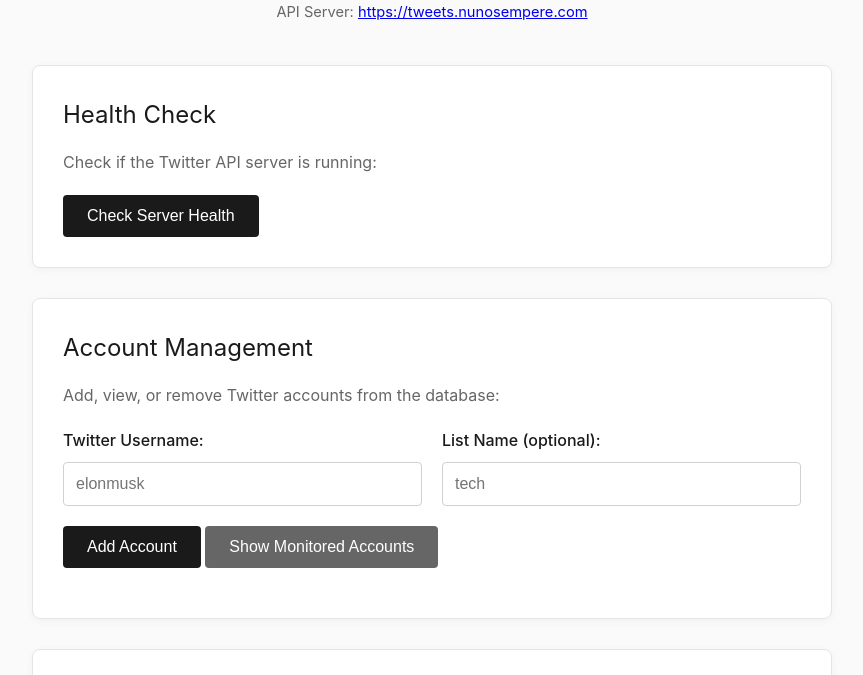
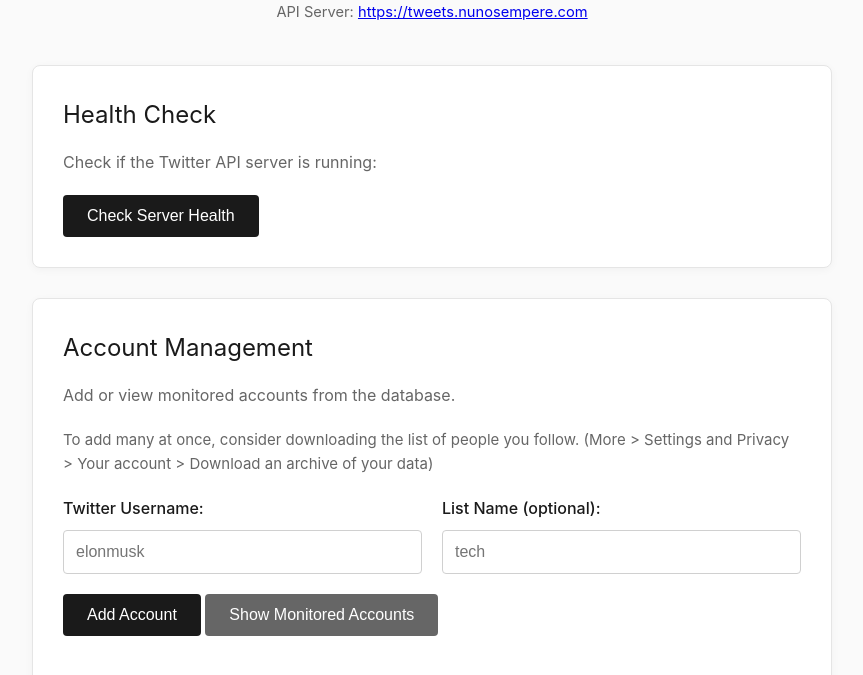
Before and after one commit to NunoSempere/tools.sentinel-team.org, a website: page src/twit.html in a window 1280 px wide. Shown: the part 125-800 px from the top of the page, without its empty margins (208-1071 px from the left). Drawn offline with Linux system fonts and the light colour scheme.

Commit message:
tweat twitter frontend

```diff
--- a/src/twit.html
+++ b/src/twit.html
@@ -24,7 +24,7 @@
 
         <section class="tool-section">
             <h2>Account Management</h2>
-            <p>Add, view, or remove Twitter accounts from the database:</p>
+						<p>Add or view monitored accounts from the database.</p><p style="font-size: 15px"> To add many at once, consider downloading the list of people you follow. (More &gt; Settings and Privacy &gt; Your account &gt; Download an archive of your data)</p>
 
             <div class="input-grid">
                 <div class="input-group">
```
